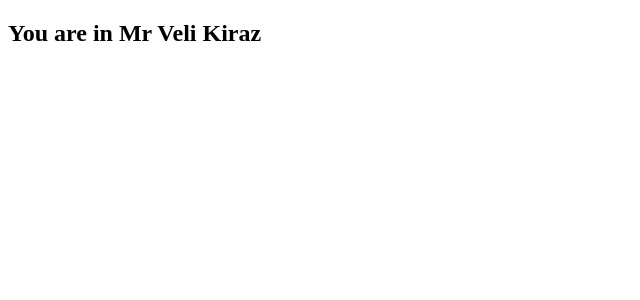
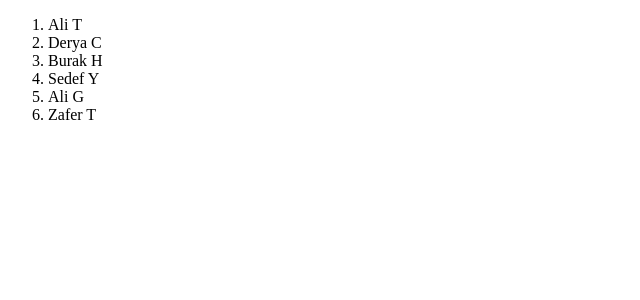
Before and after one commit to akkaya64/REACT, a React (Create React App) app in the folder PRACTICE/myapp/: page / in a window 1280 px wide. Shown: the top 300 px of the page, without its empty margins (0-640 px from the left). Built offline with nearby package versions, Linux system fonts and the light colour scheme.

Commit message:
Filtered

```diff
--- a/PRACTICE/myapp/src/App.js
+++ b/PRACTICE/myapp/src/App.js
@@ -1,7 +1,9 @@
 import React from 'react'
-import IsLogin from './components/c2/IsLogin'
+import Filtered from './components/c3/Filtered'
+
 /*
 import Dersler from './components/c1/Dersler'
+import IsLogin from './components/c2/IsLogin'
 */
 
 const App = () => {
@@ -9,8 +11,9 @@ const App = () => {
     <div>
       {/*
       <Dersler/>
+      <IsLogin/>
       */}
-      <IsLogin/>
+      <Filtered/>
     </div>
   )
 }
--- /dev/null
+++ b/PRACTICE/myapp/src/components/c3/Filtered.js
@@ -0,0 +1,17 @@
+import React from 'react'
+import students from "./students.json"
+
+const Filtered = () => {
+    //!listeye yasi 25den kucuk olanlarin isimlerini ekleyelim
+  return (
+    <div>
+        <ol>
+            {
+                students.filter(student => student.yas<25).map((item,index) => <li key={index}>{item.isim}</li>)
+            }
+        </ol>
+    </div>
+  )
+}
+
+export default Filtered
--- /dev/null
+++ b/PRACTICE/myapp/src/components/c3/students.json
@@ -0,0 +1,92 @@
+[
+    {
+      "isim": "Ayşe K",
+      "yas": 25,
+      "kurs": "Gitar",
+      "img": "https://images.pexels.com/photos/1542085/pexels-photo-1542085.jpeg?auto=compress&cs=tinysrgb&dpr=1&w=500"
+    },
+    {
+      "isim": "Ali T",
+      "yas": 24,
+      "kurs": "Ney",
+      "img": "https://images.pexels.com/photos/220453/pexels-photo-220453.jpeg?auto=compress&cs=tinysrgb&dpr=1&w=500"
+    },
+    {
+      "isim": "Derya C",
+      "yas": 23,
+      "kurs": "Keman",
+      "img": "https://images.pexels.com/photos/1499327/pexels-photo-1499327.jpeg?auto=compress&cs=tinysrgb&dpr=1&w=500"
+    },
+    {
+      "isim": "Kemal N",
+      "yas": 25,
+      "kurs": "Ney",
+      "img": "https://images.pexels.com/photos/697509/pexels-photo-697509.jpeg?auto=compress&cs=tinysrgb&dpr=1&w=500"
+    },
+    {
+      "isim": "Serap V",
+      "yas": 26,
+      "kurs": "Keman",
+      "img": "https://images.pexels.com/photos/3763188/pexels-photo-3763188.jpeg?auto=compress&cs=tinysrgb&dpr=1&w=500"
+    },
+    {
+      "isim": "Melek F",
+      "yas": 27,
+      "kurs": "Gitar",
+      "img": "https://images.pexels.com/photos/1382731/pexels-photo-1382731.jpeg?auto=compress&cs=tinysrgb&dpr=1&w=500"
+    },
+    {
+      "isim": "Ahmet Y",
+      "yas": 25,
+      "kurs": "Ney",
+      "img": "https://images.pexels.com/photos/2589653/pexels-photo-2589653.jpeg?auto=compress&cs=tinysrgb&dpr=1&w=500"
+    },
+    {
+      "isim": "Burak H",
+      "yas": 22,
+      "kurs": "Keman",
+      "img": "https://images.pexels.com/photos/1040880/pexels-photo-1040880.jpeg?auto=compress&cs=tinysrgb&dpr=1&w=500"
+    },
+    {
+      "isim": "Sedef Y",
+      "yas": 23,
+      "kurs": "Ney",
+      "img": "https://images.pexels.com/photos/733872/pexels-photo-733872.jpeg?auto=compress&cs=tinysrgb&dpr=1&w=500"
+    },
+    {
+      "isim": "Ceren R",
+      "yas": 25,
+      "kurs": "Gitar",
+      "img": "https://images.pexels.com/photos/1024311/pexels-photo-1024311.jpeg?auto=compress&cs=tinysrgb&dpr=1&w=500"
+    },
+    {
+      "isim": "Ali G",
+      "yas": 24,
+      "kurs": "Ney",
+      "img": "https://images.pexels.com/photos/1484810/pexels-photo-1484810.jpeg?auto=compress&cs=tinysrgb&dpr=1&w=500"
+    },
+    {
+      "isim": "Fatih Z",
+      "yas": 26,
+      "kurs": "Keman",
+      "img": "https://images.pexels.com/photos/1462980/pexels-photo-1462980.jpeg?auto=compress&cs=tinysrgb&dpr=1&w=500"
+    },
+    {
+      "isim": "Zafer T",
+      "yas": 23,
+      "kurs": "Gitar",
+      "img": "https://images.pexels.com/photos/634021/pexels-photo-634021.jpeg?auto=compress&cs=tinysrgb&dpr=1&w=500"
+    },
+    {
+      "isim": "Akın A",
+      "yas": 27,
+      "kurs": "Keman",
+      "img": "https://images.pexels.com/photos/3785079/pexels-photo-3785079.jpeg?auto=compress&cs=tinysrgb&dpr=1&w=500"
+    },
+    {
+      "isim": "Leyla V",
+      "yas": 25,
+      "kurs": "Gitar",
+      "img": "https://images.pexels.com/photos/2773977/pexels-photo-2773977.jpeg?auto=compress&cs=tinysrgb&dpr=1&w=500"
+    }
+  ]
```
